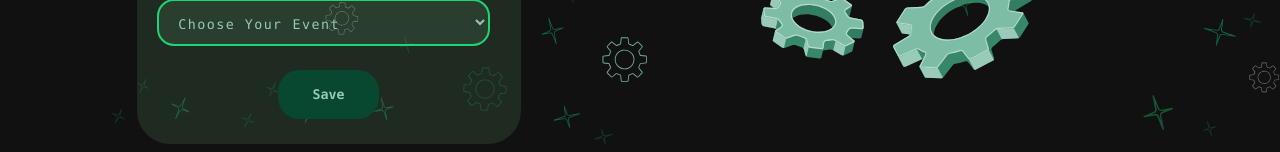
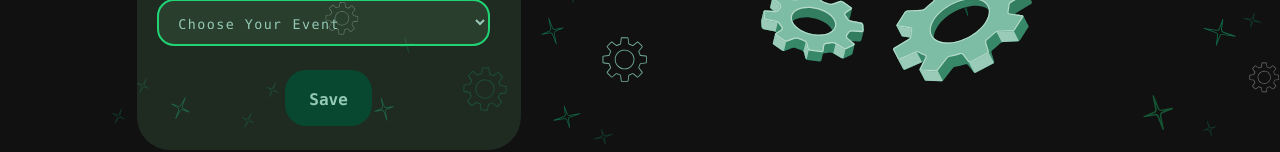
Before and after one commit to pandeynikhilone/TechFest-Event, a plain HTML site: page index.html in a window 1280 px wide. Shown: the part 504-656 px from the top of the page. Drawn offline with Linux system fonts and the light colour scheme.

Commit message:
corrected the button behaviour

```diff
--- a/index.html
+++ b/index.html
@@ -33,7 +33,7 @@
                         <option>D</option>
                     </select>
                 </form>
-                <button class="save-btn"><a href="https://example.com/">Save</a></button>
+                <a href="https://example.com/">Save</a>
             </div>
             <img class="support_graphic--img" src="./assets/images/image.svg" />
         </div>
--- a/style.css
+++ b/style.css
@@ -122,16 +122,21 @@ select {
     background-color: var(--background-color-2);
 }
 
-.save-btn {
+/* .save-btn {
     width: 101.577px;
     height: 49.882px;
     background-color: var(--background-color-1);
     border-radius: 21px;
     margin: 2vh 0px 12px 0px;
     border: none;
-}
+} */
 
-.save-btn a{
+.form a:last-child, .custom--button {
+    padding: 19px 24px 16px 24px;
+    background-color: var(--background-color-1);
+    border-radius: 21px;
+    margin: 2vh 0px 12px 0px;
+    border: none;
     text-decoration: none;
     color: var(--link-text-color);
     font-weight: 600;
```
Also changed, not shown: payment/payment.html (+1 -1 lines).
